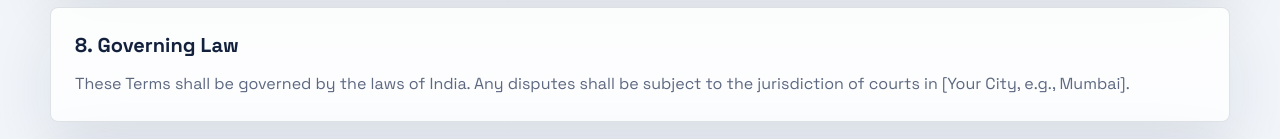
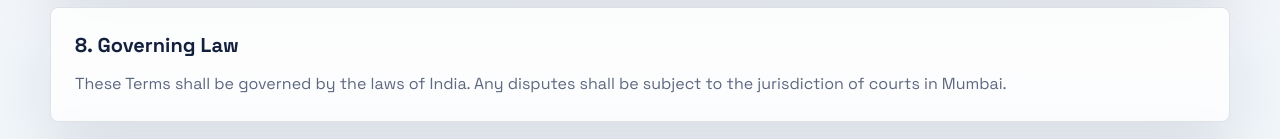
Before and after one commit to kajal-patel-haryanvi/Credelinktechservices, a website: page terms.html in a window 1280 px wide. Shown: the part 1676-1815 px from the top of the page. Drawn offline with Linux system fonts and the light colour scheme.

Commit message:
Update terms.html

```diff
--- a/terms.html
+++ b/terms.html
@@ -101,7 +101,7 @@
             <h2>8. Governing Law</h2>
             <p>
               These Terms shall be governed by the laws of India. Any disputes shall
-              be subject to the jurisdiction of courts in [Your City, e.g., Mumbai].
+              be subject to the jurisdiction of courts in Mumbai.
             </p>
           </article>
           <article class="policy-card">
```
